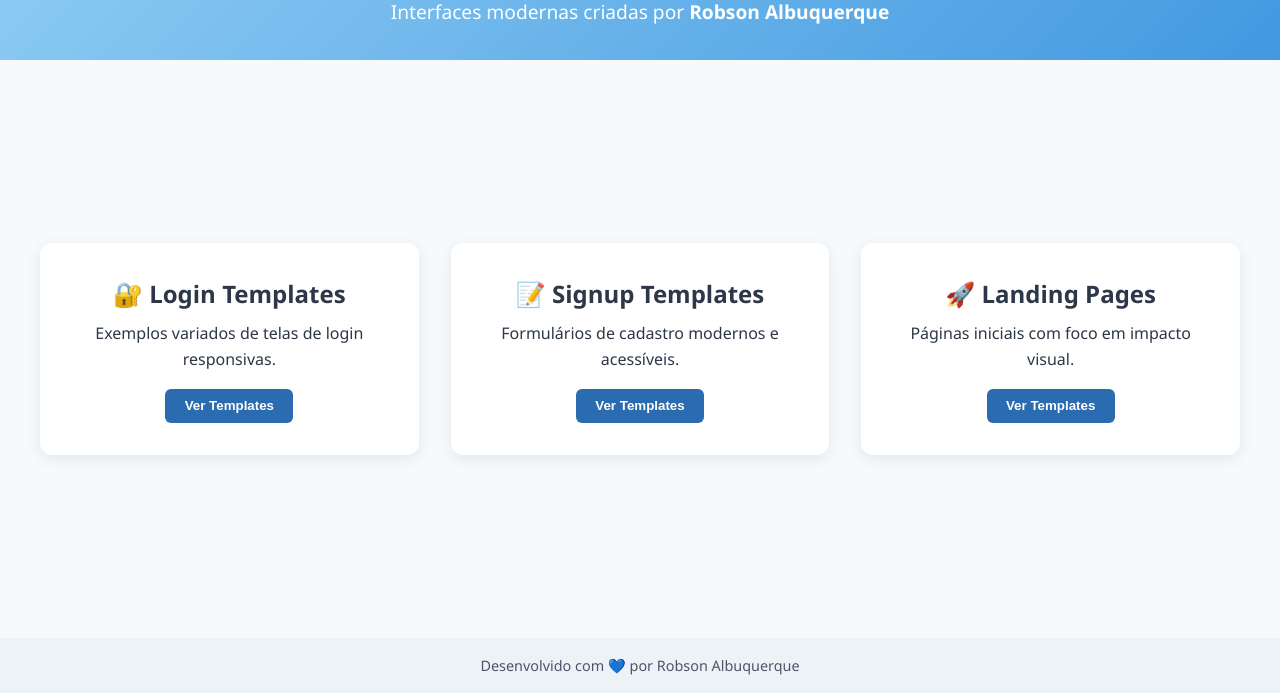
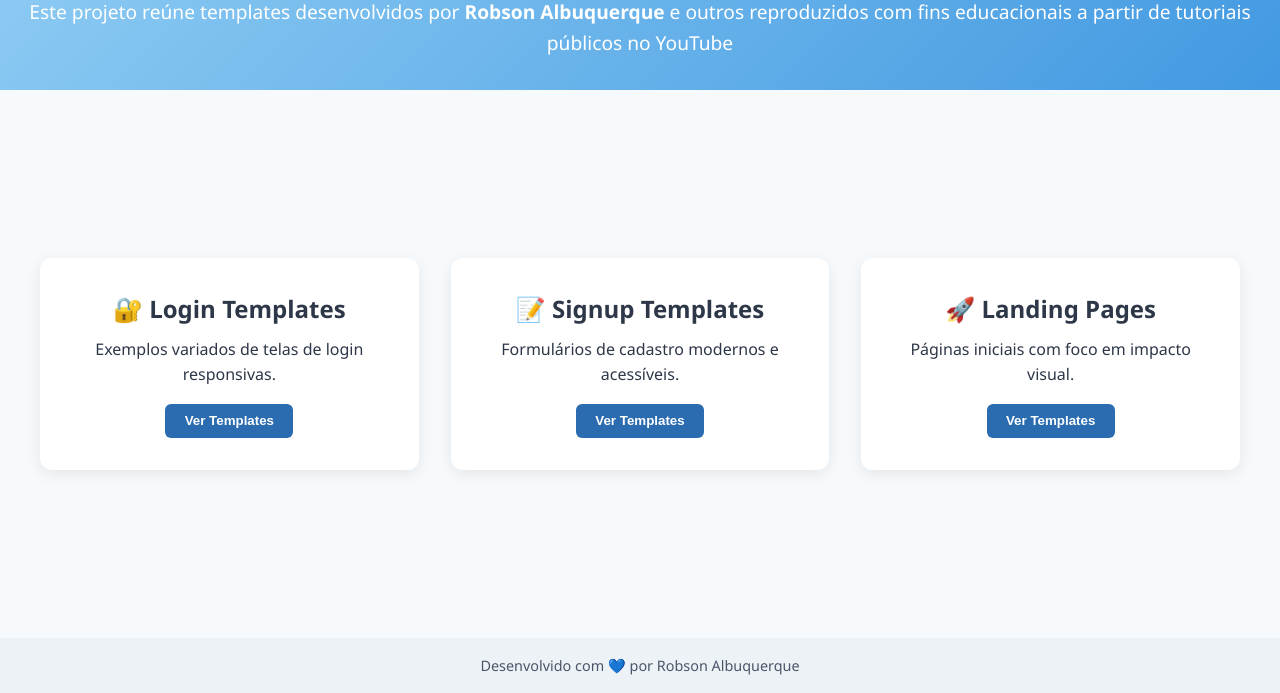
Before and after one commit to robsonalbuquerquedev/web-ui-templates, a plain HTML site: page index.html in a window 1280 px wide. Shown: the part 107-800 px from the top of the page. Drawn offline with Linux system fonts and the light colour scheme.

Commit message:
update: index page

```diff
--- a/index.html
+++ b/index.html
@@ -24,7 +24,8 @@
 <body>
   <header>
     <h1>🌐 Web UI Templates</h1>
-    <p>Interfaces modernas criadas por <strong>Robson Albuquerque</strong></p>
+    <p>Este projeto reúne templates desenvolvidos por <strong>Robson Albuquerque</strong> e outros reproduzidos com fins
+      educacionais a partir de tutoriais públicos no YouTube</p>
   </header>
 
   <main>
```
